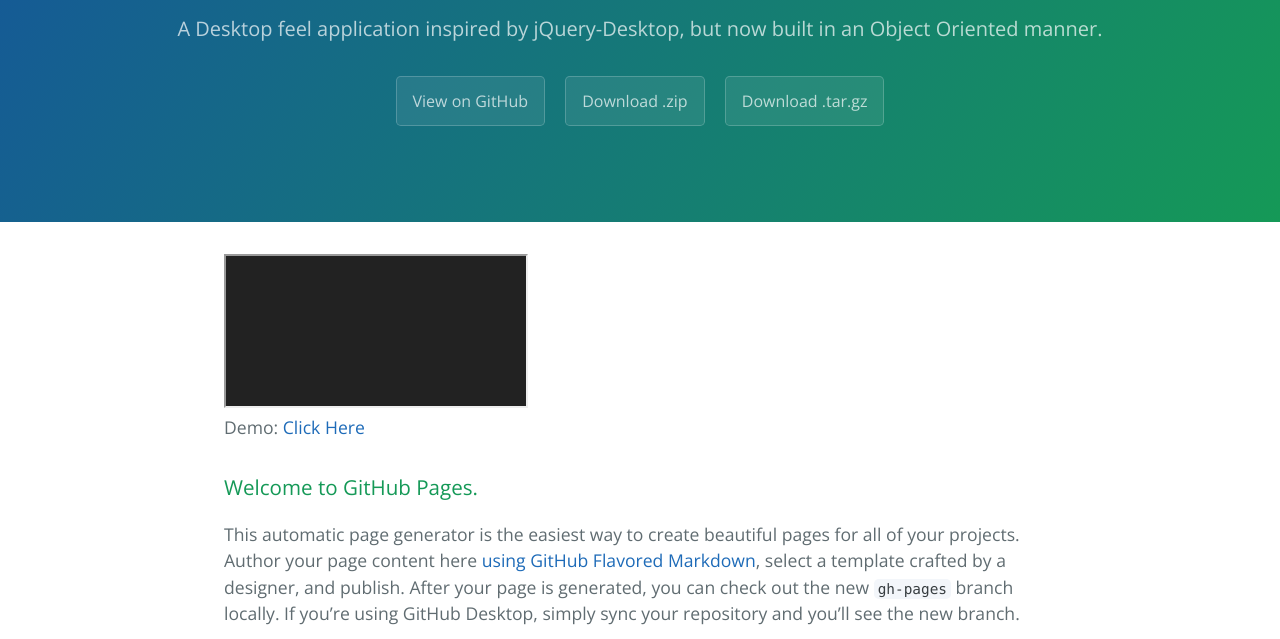
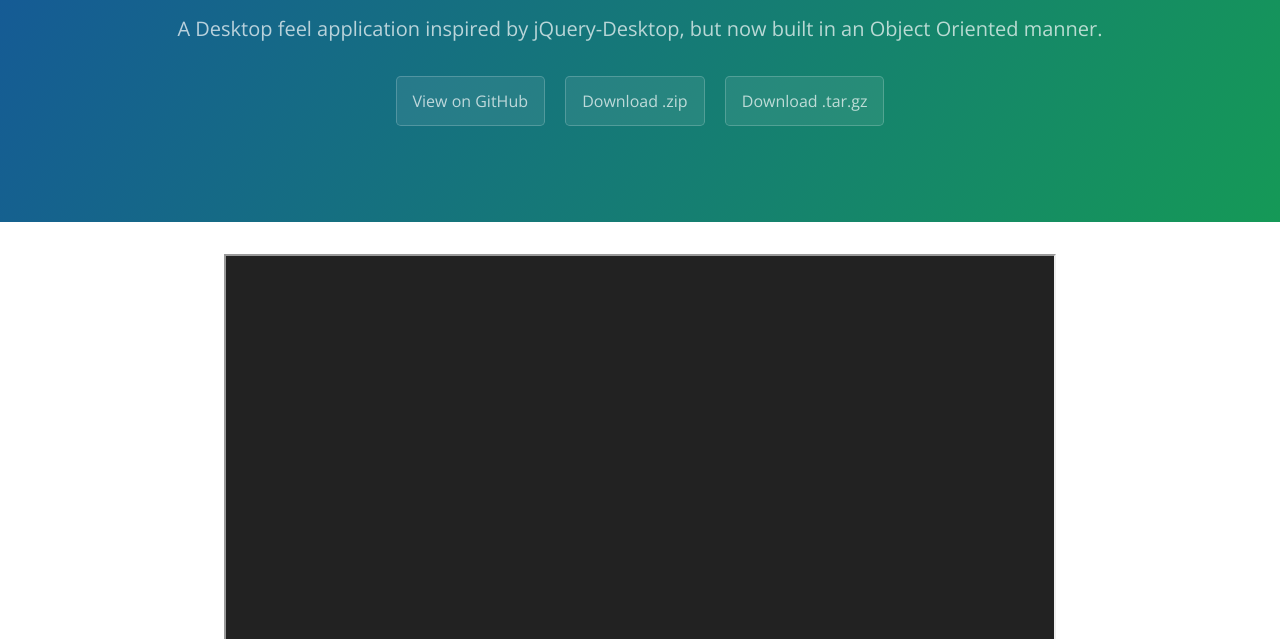
Before and after one commit to anerjin/Backbone-Desktop, a plain HTML site: page index.html in a window 1280 px wide. Shown: the part 161-800 px from the top of the page. Drawn offline with nearby package versions, Linux system fonts and the light colour scheme; a web font is replaced by a local one.

Commit message:
iframe expanded

```diff
--- a/stylesheets/stylesheet.css
+++ b/stylesheets/stylesheet.css
@@ -243,3 +243,9 @@ a {
 @media screen and (max-width: 42em) {
   .site-footer {
     font-size: 0.9rem; } }
+
+
+iframe {
+  width: 100%;
+  height: 500px;
+}
```
